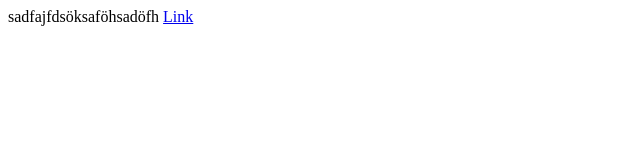
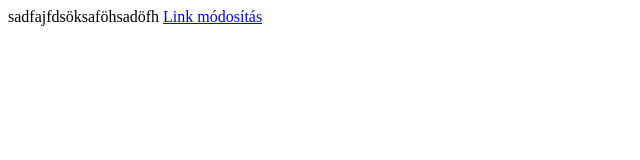
Before and after one commit to AvanPhilipp/akos_prog, a plain HTML site: page 1.lsn/index.html in a window 1280 px wide. Shown: the full height of the page, 0-640 px from the left. Drawn offline with Linux system fonts and the light colour scheme.

Commit message:
test push

```diff
--- a/1.lsn/index.html
+++ b/1.lsn/index.html
@@ -5,7 +5,7 @@
 	<body>
 		sadfajfdsöksaföhsadöfh
 		<a href="/">
-			Link
+			Link módosítás
 		</a>
 	</body>
 </html>
```
